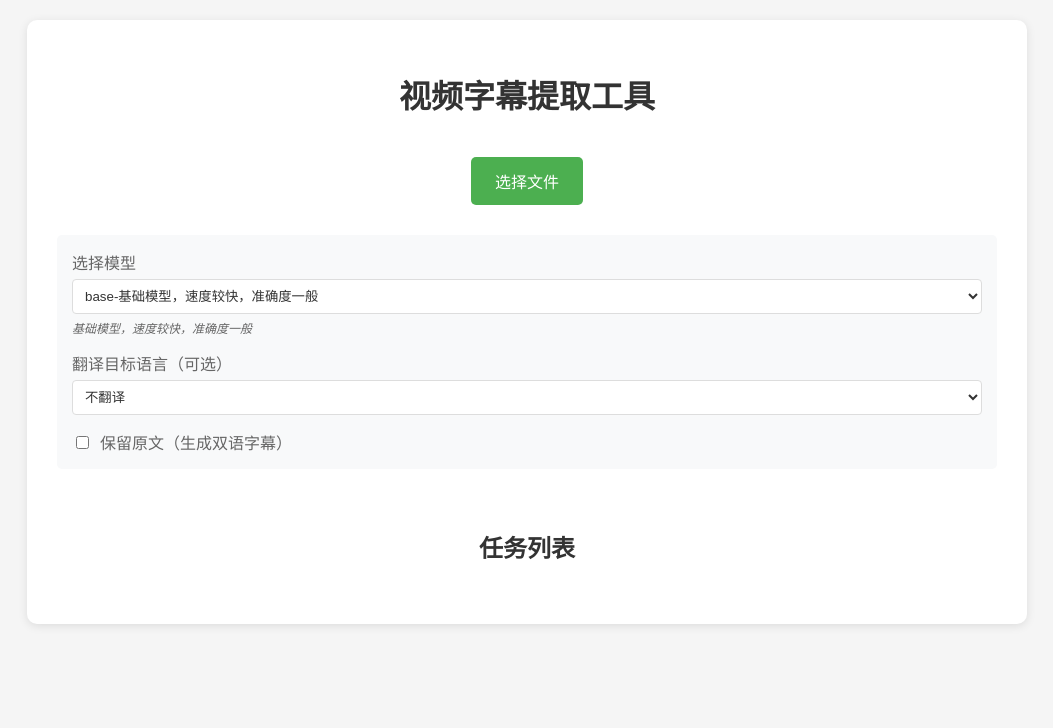
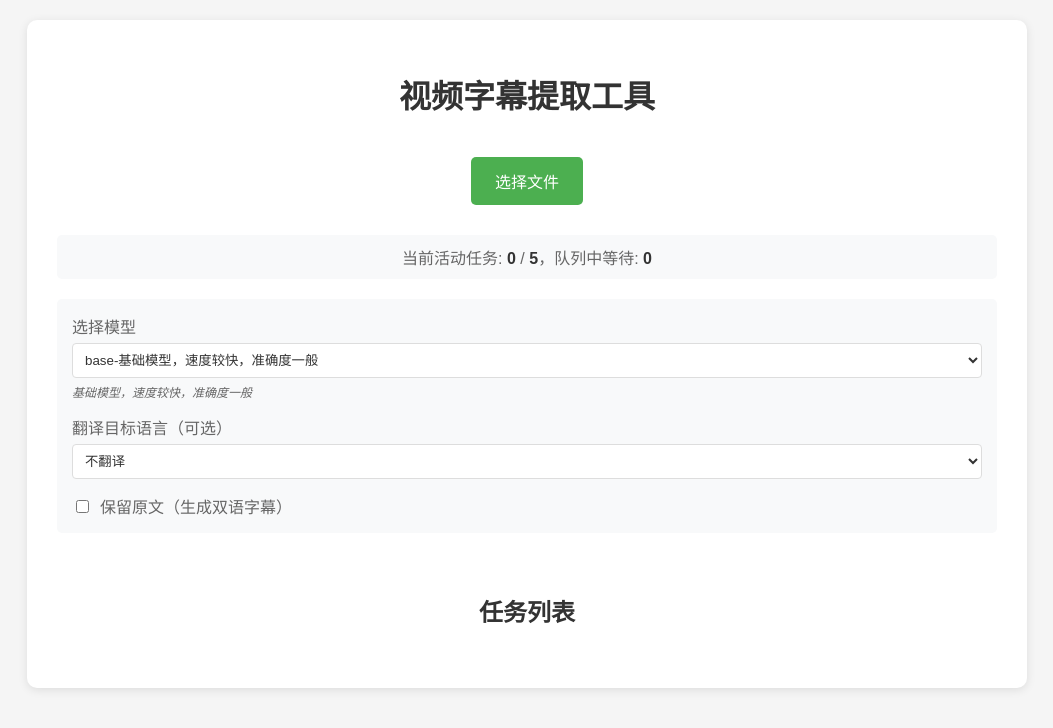
Before and after one commit to yuzhi-jiang/videwoWhisper, a Flask app: page / in a window 1280 px wide. Shown: the top 728 px of the page, without its empty margins (113-1166 px from the left). Run offline with Flask 3, Linux system fonts and the light colour scheme.

Commit message:
feat:加入队列任务

```diff
--- a/app.py
+++ b/app.py
@@ -8,7 +8,7 @@ import genSrt
 
 app = Flask(__name__)
 app.config['UPLOAD_FOLDER'] = 'uploads'
-app.config['MAX_CONTENT_LENGTH'] = 1024 * 1024 * 1024  # 1GB 限制
+app.config['MAX_CONTENT_LENGTH'] = 2*1024 * 1024 * 1024  # 1GB 限制
 
 # OpenAI API 配置
 OPENAI_API_KEY = os.getenv('OPENAI_API_KEY', 'your_openai_api_key')
@@ -74,6 +74,11 @@ def get_file_type(filename):
         return 'audio'
     return None
 
+@app.route('/queue/info')
+def get_queue_info():
+    """获取队列信息"""
+    return jsonify(task_processor.get_queue_info())
+
 @app.route('/upload', methods=['POST'])
 def upload_file():
     if 'file' not in request.files:
@@ -107,7 +112,7 @@ def upload_file():
             return jsonify({'error': f'不支持的模型: {model_name}'}), 400
 
         # 添加任务到处理队列
-        task_processor.add_task(
+        success, message = task_processor.add_task(
             task_id=task_id,
             file_path=file_path,
             output_dir=app.config['UPLOAD_FOLDER'],
@@ -117,9 +122,14 @@ def upload_file():
             model_name=model_name
         )
 
+        if not success:
+            # 如果添加失败，删除上传的文件
+            os.remove(file_path)
+            return jsonify({'error': message}), 400
+
         return jsonify({
             'task_id': task_id,
-            'message': '任务已添加到队列',
+            'message': message,
             'file_type': file_type
         })
 
--- a/task_processor.py
+++ b/task_processor.py
@@ -14,6 +14,9 @@ class TaskProcessor:
         self.num_workers = num_workers
         self.executor = concurrent.futures.ThreadPoolExecutor(max_workers=num_workers)
         self.translator = Translator(openai_api_key, openai_api_base)
+        self.active_tasks = 0  # 当前活动任务数
+        self.max_active_tasks = 5  # 最大活动任务数
+        self.task_lock = threading.Lock()  # 用于同步任务计数
         self._start_workers()
 
     def _start_workers(self):
@@ -26,11 +29,35 @@ class TaskProcessor:
                 task = self.task_queue.get()
                 if task is None:
                     break
+
+                with self.task_lock:
+                    self.active_tasks += 1
+                    self.task_status[task['task_id']].update({
+                        'status': 'processing',
+                        'queue_position': None  # 移出队列
+                    })
+
                 self._process_task(task)
+
+                with self.task_lock:
+                    self.active_tasks -= 1
+                    # 更新队列中任务的位置
+                    self._update_queue_positions()
+
             except Exception as e:
                 logging.error(f"处理任务时出错: {str(e)}")
+                with self.task_lock:
+                    self.active_tasks -= 1
             finally:
                 self.task_queue.task_done()
+
+    def _update_queue_positions(self):
+        """更新队列中等待任务的位置"""
+        queue_position = 1
+        for task_id, status in self.task_status.items():
+            if status['status'] == 'queued':
+                status.update({'queue_position': queue_position})
+                queue_position += 1
 
     def _process_task(self, task):
         task_id = task['task_id']
@@ -127,20 +154,25 @@ class TaskProcessor:
     def add_task(self, task_id, file_path, output_dir, file_type='video', target_lang=None, keep_original=False, model_name='large-v3'):
         """
         添加任务到队列
-        :param task_id: 任务ID
-        :param file_path: 文件路径
-        :param output_dir: 输出目录
-        :param file_type: 文件类型 ('video' 或 'audio')
-        :param target_lang: 目标翻译语言（可选）
-        :param keep_original: 是否保留原文（生成双语字幕）
-        :param model_name: Whisper 模型名称
+        :return: (bool, str) - (是否成功添加, 消息)
         """
-        self.task_status[task_id] = {
-            'status': 'queued',
-            'progress': 0,
-            'message': '任务已加入队列...',
-            'start_time': time.time()  # 记录任务创建时间
-        }
+        with self.task_lock:
+            # 计算当前总任务数（活动 + 队列中）
+            total_tasks = self.active_tasks + sum(1 for status in self.task_status.values()
+                                                if status['status'] == 'queued')
+
+            if total_tasks >= self.max_active_tasks:
+                return False, f"任务队列已满（最大{self.max_active_tasks}个任务），请等待其他任务完成后再试"
+
+            queue_position = total_tasks + 1
+            self.task_status[task_id] = {
+                'status': 'queued',
+                'progress': 0,
+                'message': '任务已加入队列...',
+                'start_time': time.time(),
+                'queue_position': queue_position
+            }
+
         self.task_queue.put({
             'task_id': task_id,
             'file_path': file_path,
@@ -151,9 +183,20 @@ class TaskProcessor:
             'model_name': model_name
         })
 
+        return True, f"任务已添加到队列，位置：{queue_position}"
+
     def get_status(self, task_id):
         return self.task_status.get(task_id)
 
     def get_all_status(self):
         """获取所有任务的状态"""
         return self.task_status
+
+    def get_queue_info(self):
+        """获取队列信息"""
+        return {
+            'active_tasks': self.active_tasks,
+            'max_tasks': self.max_active_tasks,
+            'queued_tasks': sum(1 for status in self.task_status.values()
+                              if status['status'] == 'queued')
+        }
--- a/templates/index.html
+++ b/templates/index.html
@@ -151,6 +151,24 @@
             margin-top: 5px;
             font-style: italic;
         }
+        .queue-info {
+            background-color: #f8f9fa;
+            padding: 10px 15px;
+            border-radius: 5px;
+            margin: 20px 0;
+            text-align: center;
+            color: #666;
+        }
+        .queue-info span {
+            font-weight: bold;
+            color: #333;
+        }
+        .queue-warning {
+            color: #f44336;
+            font-size: 14px;
+            margin-top: 5px;
+            display: none;
+        }
     </style>
 </head>
 <body>
@@ -159,6 +177,10 @@
         <div class="upload-form">
             <input type="file" id="fileInput" class="file-input" accept=".mp4,.avi,.mkv,.mov,.mp3,.wav,.m4a,.aac,.flac" multiple>
             <button class="upload-btn" onclick="document.getElementById('fileInput').click()">选择文件</button>
+            <div class="queue-info" id="queueInfo">
+                正在加载队列信息...
+            </div>
+            <div class="queue-warning" id="queueWarning"></div>
             <div class="settings">
                 <div class="settings-group">
                     <label class="select-label">选择模型</label>
@@ -207,6 +229,9 @@
         const keepOriginal = document.getElementById('keepOriginal');
         const modelSelect = document.getElementById('modelSelect');
         const modelDescription = document.getElementById('modelDescription');
+        const queueInfo = document.getElementById('queueInfo');
+        const queueWarning = document.getElementById('queueWarning');
+        let queueUpdateInterval;
 
         let pendingFiles = [];
         let tasks = new Map();
@@ -286,6 +311,7 @@
                         <div class="task-title">${fileName}</div>
                         <div class="task-status">准备上传...</div>
                         <div class="task-time"></div>
+                        <div class="queue-position"></div>
                     </div>
                 </div>
                 <div class="progress">
@@ -296,15 +322,23 @@
             taskList.insertBefore(taskItem, taskList.firstChild);
         }
 
-        function updateTaskProgress(taskId, progress, message) {
+        function updateTaskProgress(taskId, progress, message, data) {
             const taskItem = document.getElementById(taskId);
             if (taskItem) {
                 const progressBar = taskItem.querySelector('.progress-bar');
                 const statusText = taskItem.querySelector('.task-status');
                 const timeText = taskItem.querySelector('.task-time');
+                const queuePosition = taskItem.querySelector('.queue-position');
 
                 progressBar.style.width = `${progress}%`;
                 statusText.textContent = message;
+
+                // 显示队列位置
+                if (data && data.queue_position) {
+                    queuePosition.textContent = `队列位置: ${data.queue_position}`;
+                } else {
+                    queuePosition.textContent = '';
+                }
 
                 // 如果消息中包含处理时间信息，更新时间显示
                 if (message.includes('总耗时:')) {
@@ -354,7 +388,7 @@
                         }
 
                         const taskId = tasks.get(serverTaskId);
-                        updateTaskProgress(taskId, data.progress, data.message);
+                        updateTaskProgress(taskId, data.progress, data.message, data);
 
                         if (data.status === 'completed') {
                             clearInterval(pollInterval);
@@ -426,6 +460,38 @@
                     updateModelDescription(models[this.value]);
                 });
         });
+
+        // 更新队列信息
+        function updateQueueInfo() {
+            fetch('/queue/info')
+                .then(response => response.json())
+                .then(data => {
+                    queueInfo.innerHTML = `当前活动任务: <span>${data.active_tasks}</span> / <span>${data.max_tasks}</span>，队列中等待: <span>${data.queued_tasks}</span>`;
+
+                    // 如果队列已满，显示警告
+                    if (data.active_tasks + data.queued_tasks >= data.max_tasks) {
+                        queueWarning.textContent = `队列已满（最大${data.max_tasks}个任务），请等待其他任务完成后再添加`;
+                        queueWarning.style.display = 'block';
+                        startButton.disabled = true;
+                    } else {
+                        queueWarning.style.display = 'none';
+                        startButton.disabled = false;
+                    }
+                })
+                .catch(error => {
+                    console.error('获取队列信息失败:', error);
+                    queueInfo.textContent = '获取队列信息失败';
+                });
+        }
+
+        // 开始定期更新队列信息
+        function startQueueUpdates() {
+            updateQueueInfo();
+            queueUpdateInterval = setInterval(updateQueueInfo, 2000);
+        }
+
+        // 页面加载时开始更新队列信息
+        startQueueUpdates();
     </script>
 </body>
 </html>
```
